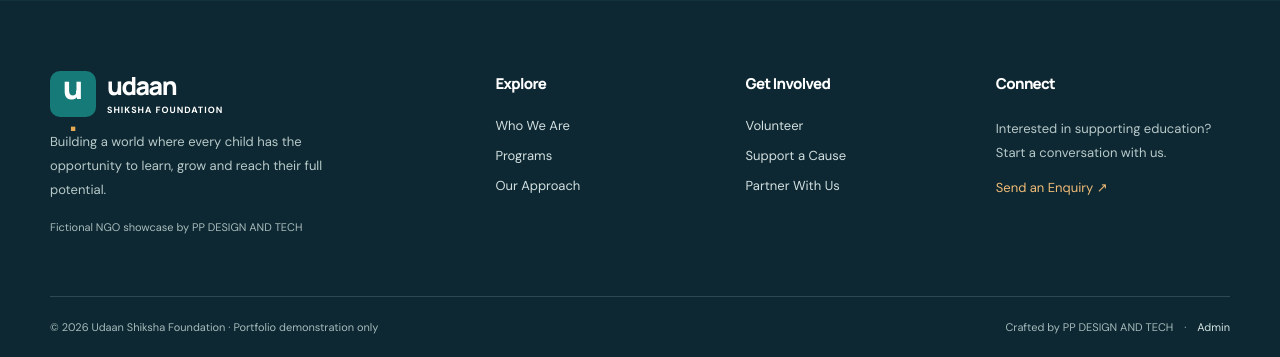
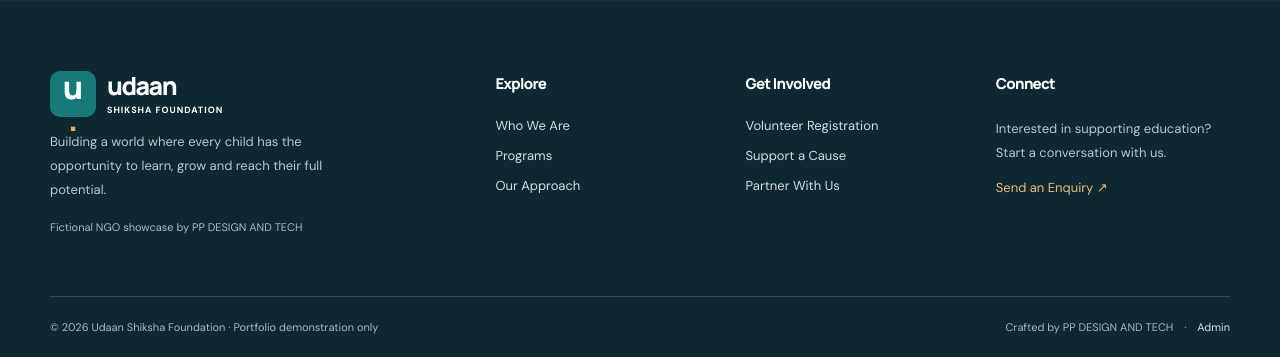
Before and after one commit to Parvesh93/udaan-shiksha-foundation, a Laravel app: page /about in a window 1280 px wide. Shown: the part 2760-3117 px from the top of the page. Run offline with Laravel 12, Linux system fonts and the light colour scheme.

Commit message:
feat: connect volunteer registration with public and admin navigation

```diff
--- a/resources/views/layouts/app.blade.php
+++ b/resources/views/layouts/app.blade.php
@@ -4,19 +4,19 @@
 <title>{{ $title ?? 'Education for Every Child' }} | Udaan Shiksha Foundation</title>
 <link rel="preconnect" href="https://fonts.googleapis.com"><link rel="preconnect" href="https://fonts.gstatic.com" crossorigin>
 <link href="https://fonts.googleapis.com/css2?family=DM+Sans:wght@400;500;600;700&family=Manrope:wght@400;500;600;700;800&display=swap" rel="stylesheet">
-<link rel="stylesheet" href="{{asset('assets/css/style.css')}}?v=20261122-3"></head>
+<link rel="stylesheet" href="{{asset('assets/css/style.css')}}?v=20261122-volunteers-1"></head>
 <body><div class="demo-strip">PORTFOLIO CONCEPT <span>·</span> Fictional NGO &amp; illustrative content <span>·</span> No live donation collection</div>
 <header class="site-header"><div class="container nav-shell">
 <a class="brand" href="{{route('home')}}" aria-label="Udaan Shiksha Foundation home"><span class="brand-mark">u<span>.</span></span><span class="brand-words"><strong>udaan</strong><small>SHIKSHA FOUNDATION</small></span></a>
 <button class="menu-toggle" type="button" aria-label="Open navigation" aria-expanded="false" aria-controls="main-menu"><span></span><span></span><span></span></button>
 <nav class="main-menu" id="main-menu" aria-label="Main navigation">
-<a class="{{($page??'')==='home'?'active':''}}" href="{{route('home')}}">Home</a><a class="{{($page??'')==='about'?'active':''}}" href="{{route('about')}}">About</a><a class="{{($page??'')==='programs'?'active':''}}" href="{{route('programs')}}">Our Programs</a><a class="{{($page??'')==='impact'?'active':''}}" href="{{route('impact')}}">Our Approach</a><a class="{{($page??'')==='contact'?'active':''}}" href="{{route('contact')}}">Contact</a><a class="{{($page??'')==='donate'?'active':''}}" href="{{route('donate')}}">Donate</a><a class="btn btn-primary nav-action" href="{{route('get-involved')}}">Get Involved <span>↗</span></a>
+<a class="{{($page??'')==='home'?'active':''}}" href="{{route('home')}}">Home</a><a class="{{($page??'')==='about'?'active':''}}" href="{{route('about')}}">About</a><a class="{{($page??'')==='programs'?'active':''}}" href="{{route('programs')}}">Our Programs</a><a class="{{($page??'')==='impact'?'active':''}}" href="{{route('impact')}}">Our Approach</a><a class="{{($page??'')==='contact'?'active':''}}" href="{{route('contact')}}">Contact</a><a class="{{($page??'')==='donate'?'active':''}}" href="{{route('donate')}}">Donate</a><a class="btn btn-primary nav-action" href="{{route('volunteer.register')}}">Become a Volunteer <span>↗</span></a>
 </nav></div></header>
 <main>@yield('content')</main>
 <footer class="footer"><div class="container"><div class="footer-grid">
 <div class="footer-about"><a class="brand footer-brand" href="{{route('home')}}"><span class="brand-mark">u<span>.</span></span><span class="brand-words"><strong>udaan</strong><small>SHIKSHA FOUNDATION</small></span></a><p>Building a world where every child has the opportunity to learn, grow and reach their full potential.</p><span class="footer-concept">Fictional NGO showcase by PP DESIGN AND TECH</span></div>
 <div><h4>Explore</h4><a href="{{route('about')}}">Who We Are</a><a href="{{route('programs')}}">Programs</a><a href="{{route('impact')}}">Our Approach</a></div>
-<div><h4>Get Involved</h4><a href="{{route('get-involved')}}">Volunteer</a><a href="{{route('donate')}}">Support a Cause</a><a href="{{route('contact')}}">Partner With Us</a></div>
+<div><h4>Get Involved</h4><a href="{{route('volunteer.register')}}">Volunteer Registration</a><a href="{{route('donate')}}">Support a Cause</a><a href="{{route('contact')}}">Partner With Us</a></div>
 <div><h4>Connect</h4><p>Interested in supporting education? Start a conversation with us.</p><a href="{{route('contact')}}" class="footer-contact">Send an Enquiry ↗</a></div>
 </div><div class="footer-bottom"><span>© {{date('Y')}} Udaan Shiksha Foundation · Portfolio demonstration only</span><span>Crafted by PP DESIGN AND TECH <span class="footer-sep">·</span> <a href="{{route('admin.login')}}">Admin</a></span></div></div></footer>
 <script defer src="{{asset('assets/js/main.js')}}?v=20261122-2"></script></body></html>
```
